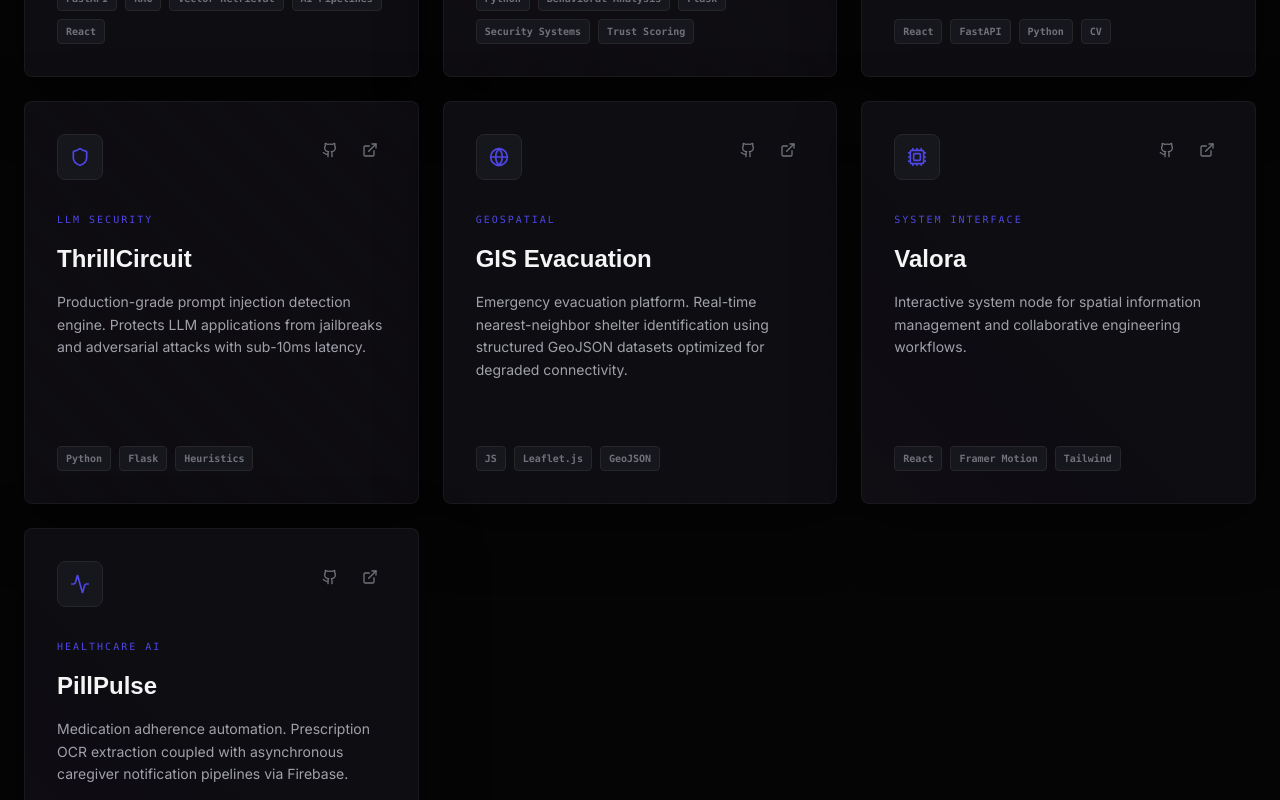
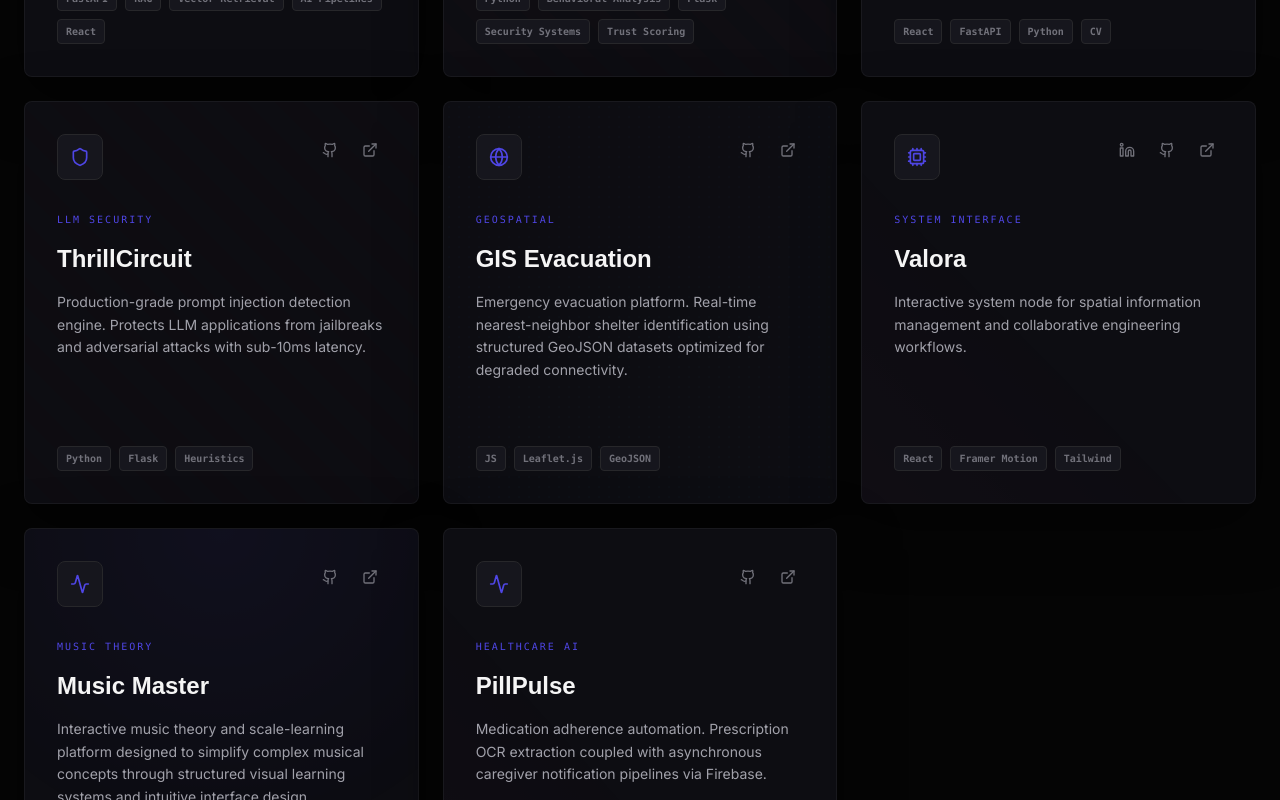
Before and after one commit to Joshuamathewj2/Portfolioui, a React (Vite) app: page / in a window 1280 px wide. Shown: the part 3520-4320 px from the top of the page. Built offline with nearby package versions, Linux system fonts and the light colour scheme; a web font is replaced by a local one.

Commit message:
feat: add Music Master project and fix Valora connectivity

```diff
--- a/src/app/components/Education.tsx
+++ b/src/app/components/Education.tsx
@@ -19,7 +19,7 @@ const education = [
     degree: 'Secondary School Examination (Class X)',
     school: 'DAV Boys Senior Secondary School, Gopalapuram',
     detail: 'CBSE · Academic Excellence',
-    stats: { value: '95', label: '% Percentage' }
+    stats: { value: '96', label: '% Percentage' }
   }
 ];
 
--- a/src/app/components/Systems.tsx
+++ b/src/app/components/Systems.tsx
@@ -1,5 +1,5 @@
 import { motion } from 'motion/react';
-import { ExternalLink, Github, Database, Shield, Globe, Activity, Cpu, Search, Brain } from 'lucide-react';
+import { ExternalLink, Github, Database, Shield, Globe, Activity, Cpu, Search, Brain, Linkedin } from 'lucide-react';
 
 const projects = [
   {
@@ -97,11 +97,29 @@ const projects = [
     icon: Cpu,
     link: 'https://vercel.com/joshuas-projects-71456ba4/valora',
     github: 'https://github.com/Joshuamathewj2',
+    linkedin: 'https://www.linkedin.com/in/joshua-learns',
     details: [
       'High-fidelity motion system for spatial context awareness',
       'Modular dashboard architecture for real-time status monitoring',
       'Optimized asset pipeline for seamless interactive experience',
       'Integrated system-level controls for node management'
+    ]
+  },
+  {
+    id: 'musicmaster',
+    title: 'Music Master',
+    description: 'Interactive music theory and scale-learning platform designed to simplify complex musical concepts through structured visual learning systems and intuitive interface design.',
+    tags: ['React', 'JavaScript', 'Web Audio API', 'Interactive UI'],
+    category: 'MUSIC THEORY',
+    visual: 'thermal',
+    icon: Activity,
+    link: 'https://music-master-josh.vercel.app/',
+    github: 'https://github.com/Joshuamathewj2',
+    details: [
+      'Designed an interactive learning workflow for scales, notes, and advanced music theory concepts',
+      'Built modular frontend systems for dynamic note visualization and structured progression tracking',
+      'Developed responsive UI architecture optimized for interactive educational experiences',
+      'Focused on intuitive user interaction and visual clarity for complex theoretical concepts'
     ]
   },
   {
@@ -173,6 +191,17 @@ export default function Systems() {
                     <project.icon className="w-5 h-5 text-[#4F46E5]" />
                   </div>
                   <div className="flex gap-2">
+                    {project.linkedin && (
+                      <a
+                        href={project.linkedin}
+                        target="_blank"
+                        rel="noopener noreferrer"
+                        className="p-2 text-[#71717A] hover:text-[#4F46E5] transition-colors group/link relative"
+                      >
+                        <Linkedin className="w-4 h-4" />
+                        <div className="absolute -top-8 left-1/2 -translate-x-1/2 px-2 py-1 bg-[#4F46E5] text-white text-[8px] font-mono rounded opacity-0 group-hover/link:opacity-100 transition-opacity whitespace-nowrap">SHOWCASE_LINK</div>
+                      </a>
+                    )}
                     <a
                       href={project.github}
                       target="_blank"
```
